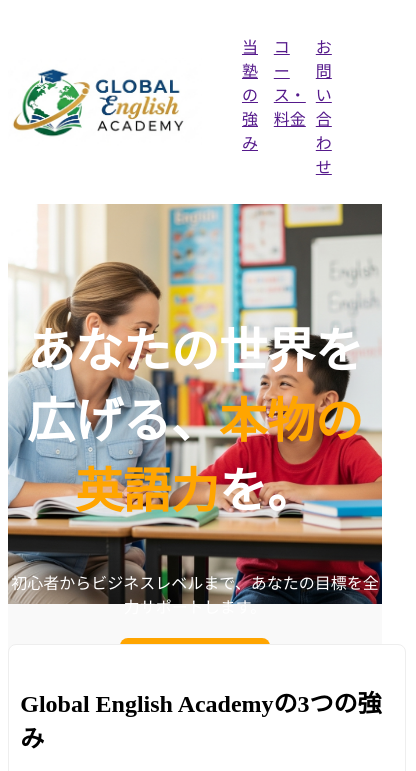
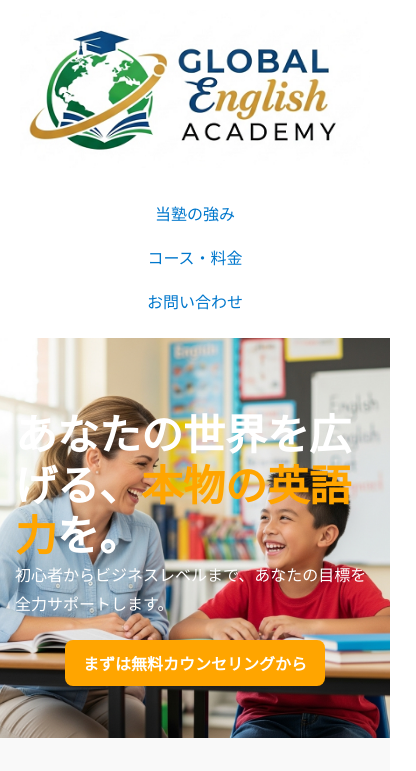
Before and after one commit to hanesheep/0806Practice, a plain HTML site: page index.html in a window 390 px wide. Shown: the top 771 px of the page, 416 px wide, since content can reach past the window. Drawn offline with Linux system fonts and the light colour scheme; some packages are replaced by stand-ins of ours.

Commit message:
最終調整

```diff
--- a/css/style.css
+++ b/css/style.css
@@ -1,3 +1,20 @@
+h2{
+    font-size: 2.2rem;
+    /* text-decoration-underline: ; */
+    border-bottom: 2px solid #F60;
+}
+
+a{
+    color: #07c;
+    text-decoration: none;
+    /* ホバーしたとき、どのくらいで状況（文字）が変わるのかを秒数指定 */
+    transition: .4s;
+}
+
+/* マウスを上乗せしている最中のaのデザイン */
+a:hover{
+    color: #5af;
+}
 span{
     /* ボックス */
     color:orange;
@@ -9,16 +26,21 @@ img{
     height: 100%;
     /* 大きさによっては比率を崩さないようにする、初期中央値を残す*/
     object-fit:cover;
+    /* 角を丸くする */
+    border-radius: 8px;
 }
 
 header{
     /* 親要素 */
     display: flex;
     /* flex-direction: column; */
+    justify-content: space-between;
     /* 両端ぞろえ */
-    justify-content: space-between;
+    align-items: center;
     /* 垂直の中央ぞろえ */
-    align-items: center;
+    padding: 10px 40px;
+    /* 影をつける */
+    box-shadow: 0 2px 5px #333;
 }
 
 ul{
@@ -42,7 +64,12 @@ ul{
     padding-top: 60px;
     /* 余白計算（ぷらすされる計算）を含み計算（組み込んだ計算）にする */
     box-sizing: border-box;
+    color: #fff;
 
+    display: flex;
+    flex-direction: column;
+    justify-content: center;
+    align-items: center;
 }
 
 .wrapper{
@@ -54,12 +81,12 @@ ul{
 
 
 p{
-    color: white;
-    text-align: center;
+    /* 行間 */
+    line-height: 1.8;
 }
 
 .main-catch{
-    font-size: 48px;
+    font-size: 28px;
     font-weight: bold;
 }
 
@@ -79,23 +106,22 @@ p{
 
     /* 中央に揃える */
     /* 性格(性質)を捻じ曲げる */
-    display: block;
+    display: inline-block;
     /* 中央揃え */
     text-align: center;
-    /* 幅を絞る */
-    width: 30%;
     /* 外側の余白 */
     /* margin-top: 20px;
     margin-left: auto;
     margin-right: auto; */
-    margin: 20px auto 0px;
+    margin-top: 20px;
 }
 
 .gallery{
     display: grid;
     grid-template-columns: repeat(5,1fr);
     grid-template-rows: repeat(4,1fr);
-    gap: 30px
+    gap: 30px;
+    padding-bottom: 80px;
 }
 
 .gallery img:first-child{
@@ -203,6 +229,90 @@ p{
  }
 
 
- main{
+main{
     background-color: #f9f9f9;
  }
+
+footer{
+    text-align: center;
+    padding: 20px;
+    background: #333;
+    color: #fff;
+}
+
+footer ul{
+    justify-content: center;
+    gap: 40px;
+    margin-top: 10px;
+}
+
+footer a{
+    color: #fff;
+    /* text-decoration: none; */
+}
+
+/* スマートフォン対応 */
+
+ @media (max-width: 768px) {
+     header {
+         flex-direction: column;
+         padding: 10px 20px;
+     }
+
+     header nav ul {
+         flex-direction: column;
+         margin-top: 10px;
+         width: 100%;
+         text-align: center;
+     }
+
+     header nav li {
+         margin: 5px 0;
+     }
+
+     .main-catch{
+        font-size: 42px;
+        line-height: 1.2;
+     }
+
+     h1 {
+         font-size: 2rem;
+     }
+
+     h2 {
+         font-size: 1.8rem;
+     }
+
+     .features {
+         grid-template-columns: 1fr;
+         /* 1列にする */
+     }
+
+     main {
+         width: 100%;
+     }
+
+     section {
+         padding: 40px 15px;
+     }
+
+     .gallery {
+         grid-template-columns: 1fr;
+         grid-template-rows: repeat(3, 300px);
+     }
+
+     .gallery img:first-child {
+         grid-column: 1/2;
+         grid-row: 1/2;
+     }
+
+     .gallery img:nth-child(2) {
+         grid-column: 1/2;
+         grid-row: 2/3;
+     }
+
+     .gallery img:last-child {
+         grid-column: 1/2;
+         grid-row: 3/4;
+     }
+ }
--- a/index.html
+++ b/index.html
@@ -6,6 +6,8 @@
     <meta name="description" content="これは全く新しい英語塾です。老若男女誰でもWelcomeの地域密着型教室となります。">
     <meta name="viewport" content="width=device-width, initial-scale=1.0">
     <title>Global English Academy</title>
+    <!-- リセットCSS -->
+    <link rel="stylesheet" href="https://unpkg.com/ress/dist/ress.min.css" />
     <link rel="stylesheet" href="css/style.css">
 </head>
 
@@ -18,9 +20,9 @@
         <!-- メインナビゲーション -->
         <nav >
             <ul><!-- 箇条書きリスト -->
-                <li><a href="">当塾の強み</a></li>
-                <li><a href="">コース・料金</a></li>
-                <li><a href="">お問い合わせ</a></li>
+                <li><a href="#features">当塾の強み</a></li>
+                <li><a href="#courses">コース・料金</a></li>
+                <li><a href="#contact">お問い合わせ</a></li>
             </ul>
         </nav>
     </header>
@@ -129,6 +131,15 @@
             </section>
         </div>
     </main>
+
+    <!-- footer -->
+    <footer>
+        <ul>
+            <li><a href="#">プライバシーポリシー</a></li>
+            <li><a href="#">会社概要</a></li>
+        </ul>
+            <p>&copy; 2025 Global English Academy. All Rights</p>
+    </footer>
 </body>
 
 </html>
```
